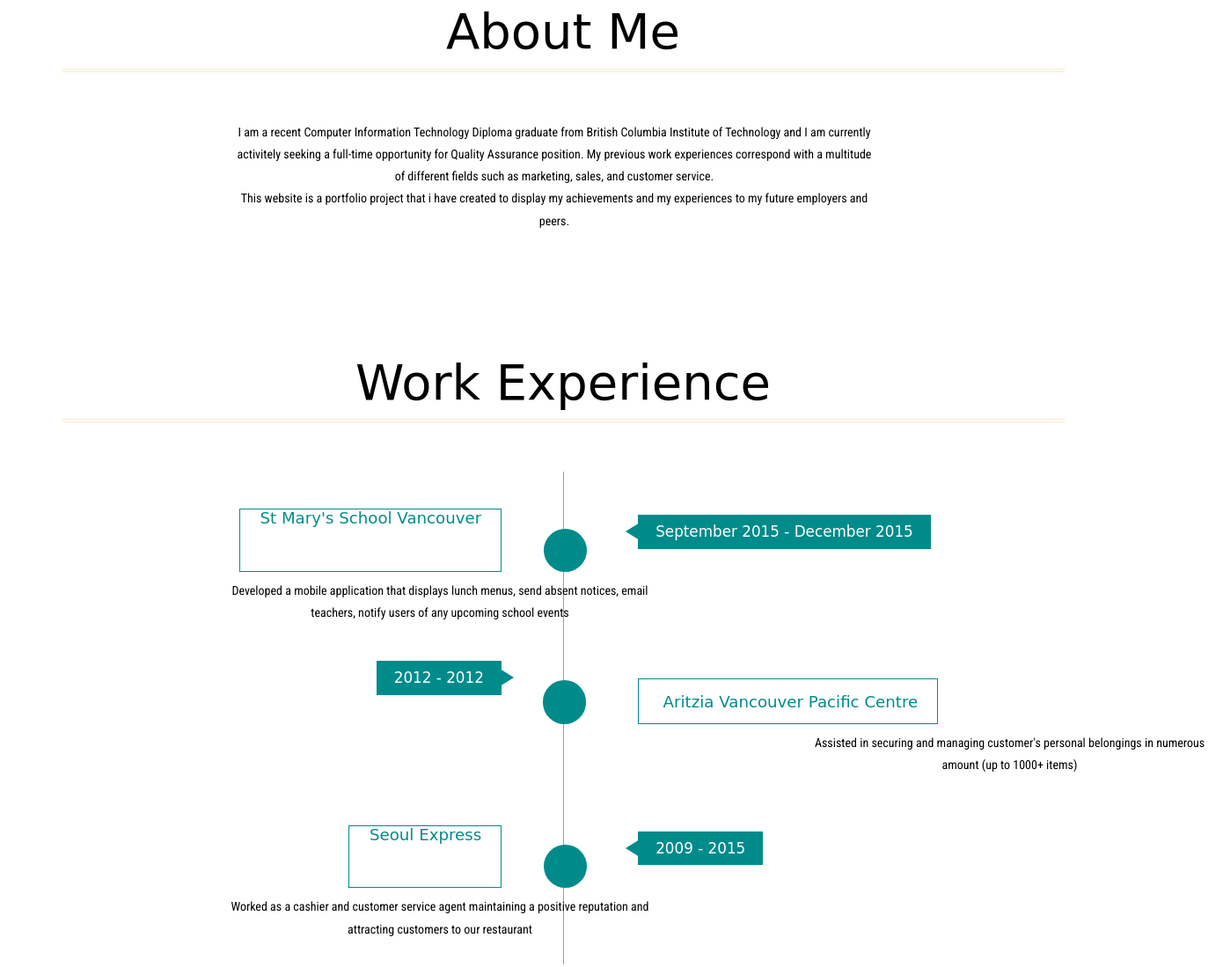
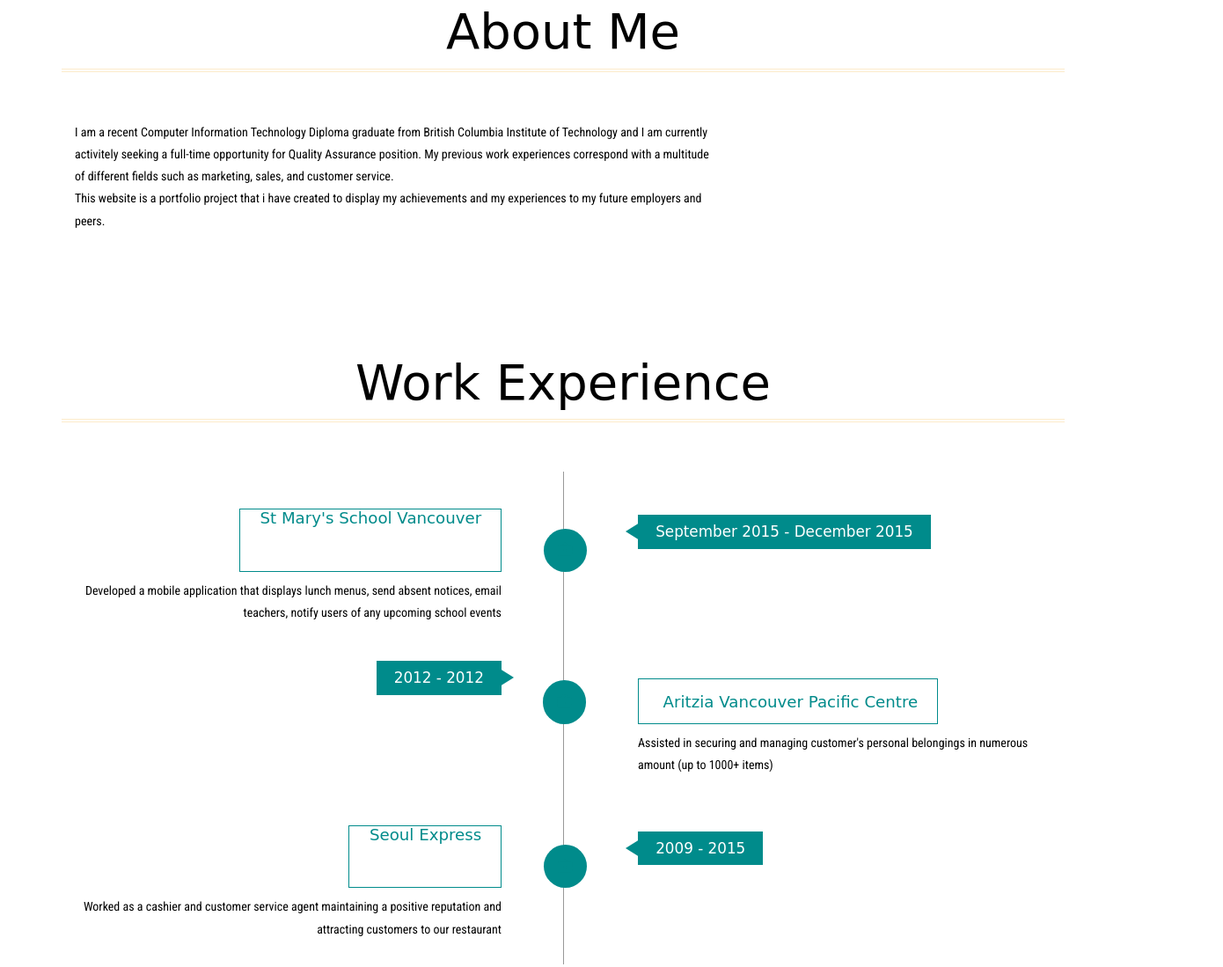
Before and after one commit to Kelvaro/Kelvaro.github.io, a plain HTML site: page index.html in a window 1280 px wide. Shown: the part 700-1799 px from the top of the page at 88% size, 1390 px wide, since content can reach past the window. Drawn offline with Linux system fonts and the light colour scheme; a web font is replaced by a local one.

Commit message:
Font Position Change

```diff
--- a/css/style.css
+++ b/css/style.css
@@ -144,9 +144,8 @@ p {
     font-size: 1em;
     color: #000;
     line-height: 1.8em;
-	text-align: center;
-	position: relative;
-	left: 180px;
+
+
 }
 .about-right {
     padding-left: 5em;
```
